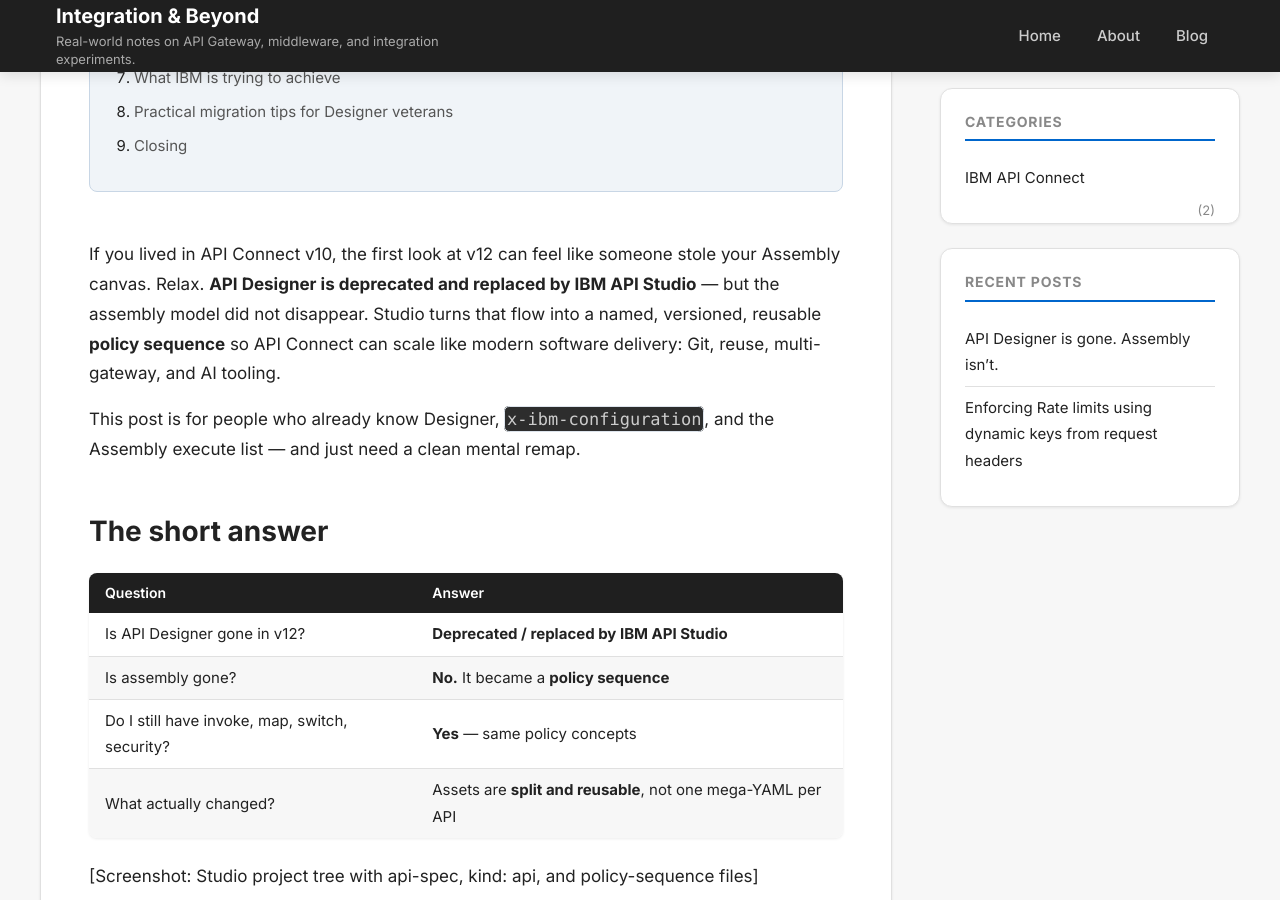
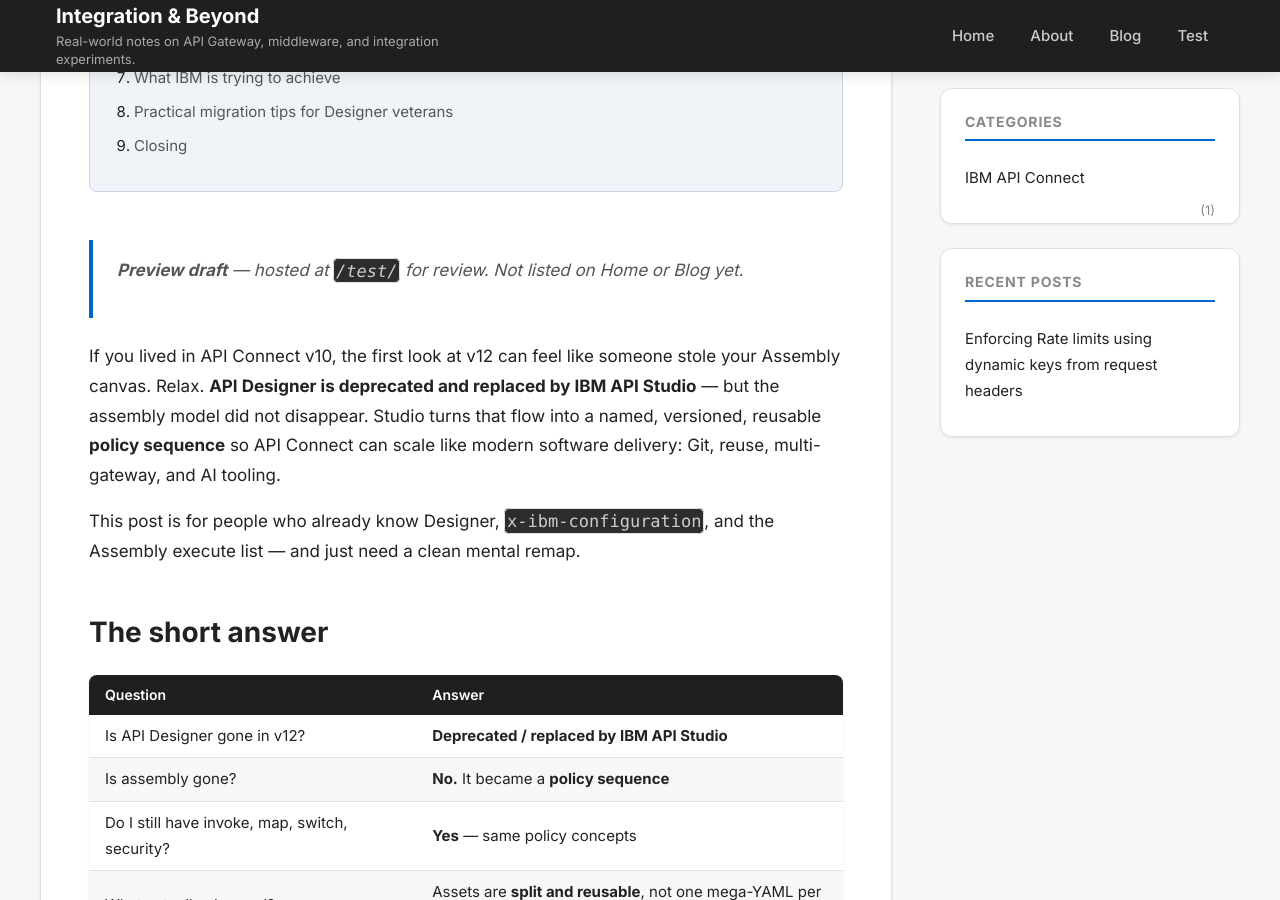
Before and after one commit to ayusshsharma/Integration-and-beyond, a Jekyll site: the page built from test.md, in a window 1280 px wide and 900 px high, scrolled down 666 px. Built offline with Jekyll 4.4.1, drawn with Linux system fonts in a browser that asks for light colours; nearby versions of some CDN libraries.

Commit message:
Host Designer vs Studio draft at /test/ for private review
Move the post out of _posts so it is not listed on Home/Blog, serve it as a /test/ page, and add a Test nav tab until it is ready to publish.

Co-authored-by: ayusshsharma <ayusshsharma@users.noreply.github.com>

```diff
--- a/_includes/header.html
+++ b/_includes/header.html
@@ -15,6 +15,7 @@
         <li><a href="{{ '/' | relative_url }}">Home</a></li>
         <li><a href="{{ '/about/' | relative_url }}">About</a></li>
         <li><a href="{{ '/blog/' | relative_url }}">Blog</a></li>
+        <li><a href="{{ '/test/' | relative_url }}">Test</a></li>
       </ul>
     </nav>
 
--- a/_posts/2026-07-18-api-designer-gone-assembly-isnt.md
+++ b/test.md
@@ -2,10 +2,13 @@
 layout: post
 title: "API Designer is gone. Assembly isn’t."
 date: 2026-07-18 10:30:00 +0400
+permalink: /test/
 description: "IBM API Connect v12 replaces API Designer with API Studio — but assembly is not gone. It becomes a named, versioned, reusable policy sequence. A practical Designer-to-Studio map for v10 veterans."
 categories: [IBM API Connect]
 tags: [api-connect, ibm, api-studio, api-designer, api-management, integration, assembly, policy-sequence]
 ---
+
+> **Preview draft** — hosted at `/test/` for review. Not listed on Home or Blog yet.
 
 If you lived in API Connect v10, the first look at v12 can feel like someone stole your Assembly canvas. Relax. **API Designer is deprecated and replaced by IBM API Studio** — but the assembly model did not disappear. Studio turns that flow into a named, versioned, reusable **policy sequence** so API Connect can scale like modern software delivery: Git, reuse, multi-gateway, and AI tooling.
 
```
